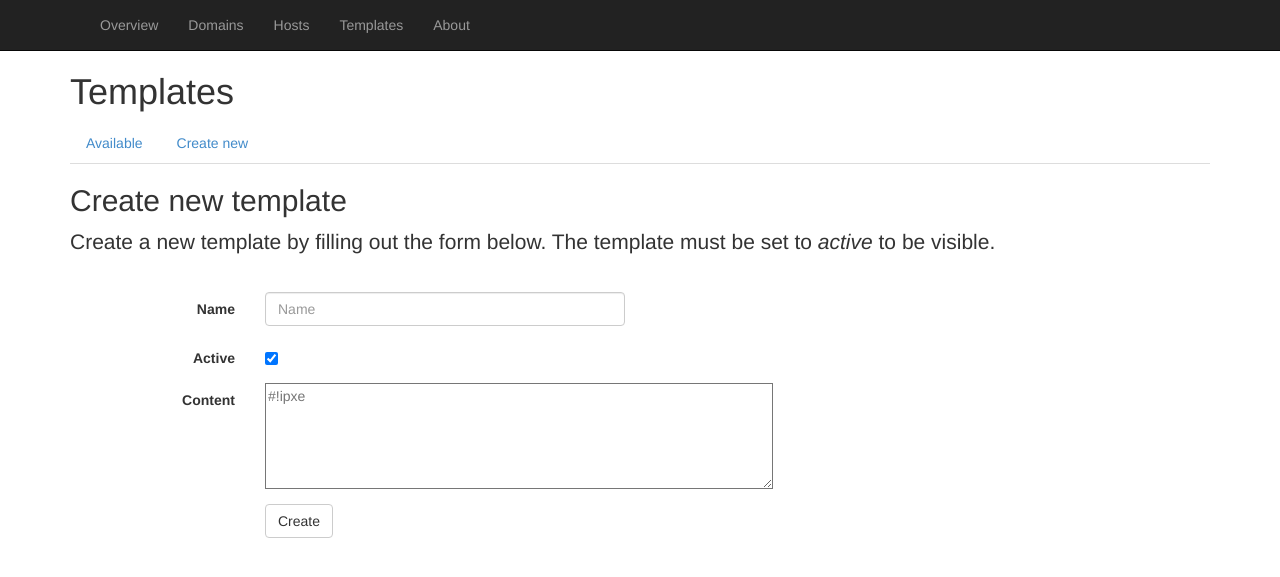
After one commit to Redpill-Linpro/kickoff, a Python web app: template kickoff/app/templates/templates_new.html in a window 1280 px wide. The commit adds this page. Shown: the top 577 px of the page. Run offline with Jinja, Linux system fonts and the light colour scheme; the template is opened without the code that fills it, so the values that code supplies are empty; some libraries are stand-ins or nearby versions.

Commit message:
Initial support for templates

```diff
--- a/kickoff/app/templates/mac_menu.html
+++ b/kickoff/app/templates/mac_menu.html
@@ -16,7 +16,7 @@
 {% endif %}
 
 <ul class="nav nav-tabs">
-  <li {% if active=="history" %}class="active"{%endif%}><a href="/mac/{{ mac }}/history">Boot history</a></li>
-  <li {% if active=="configuration" %}class="active"{%endif%}><a href="/mac/{{ mac }}/configuration">Configuration</a></li>
-  <li {% if active=="security" %}class="active"{%endif%}><a href="/mac/{{ mac }}/security">Security filters</a></li>
+  <li {% if subactive=="history" %}class="active"{%endif%}><a href="/mac/{{ mac }}/history">Boot history</a></li>
+  <li {% if subactive=="configuration" %}class="active"{%endif%}><a href="/mac/{{ mac }}/configuration">Configuration</a></li>
+  <li {% if subactive=="security" %}class="active"{%endif%}><a href="/mac/{{ mac }}/security">Security filters</a></li>
 </ul>
--- a/kickoff/app/templates/menu.html
+++ b/kickoff/app/templates/menu.html
@@ -12,6 +12,7 @@
         <li {% if active=="overview" %}class="active"{% endif %}><a href="/">Overview</a></li>
         <li {% if active=="domains" %}class="active"{% endif %}><a href="/domains">Domains</a></li>
         <li {% if active=="hosts" %}class="active"{% endif %}><a href="/hosts">Hosts</a></li>
+        <li {% if active=="templates" %}class="active"{% endif %}><a href="/templates">Templates</a></li>
         <li {% if active=="about" %}class="active"{% endif %}><a href="/about">About</a></li>
       </ul>
     </div>
--- /dev/null
+++ b/kickoff/app/templates/templates_menu.html
@@ -0,0 +1,6 @@
+<h1>Templates</h1>
+
+<ul class="nav nav-tabs">
+  <li {% if subactive=="available" %}class="active"{% endif %}><a href="/templates/available">Available</a></li>
+  <li {% if subactive=="new" %}class="active"{% endif %}><a href="/templates/new">Create new</a></li>
+</ul>
--- /dev/null
+++ b/kickoff/app/templates/templates_new.html
@@ -0,0 +1,54 @@
+{% include "header.html" %}
+
+{% include "templates_menu.html" %}
+
+<h2>Create new template</h2>
+
+<p class="lead">Create a new template by filling out the form below. The template must be set to <i>active</i> to be visible.</p>
+
+<form class="form-horizontal" role="form" method="POST" action="">
+  <div class="form-group">
+    <div class="col-lg-offset-2 col-lg-10">
+      {% if message %}
+        {% if message_category %}
+          {% if message_category == 0 %}
+            <div class="alert alert-success">
+          {% elif message_category == 1 %}
+            <div class="alert alert-warning">
+          {% else %}
+            <div>
+          {% endif %}
+        {% endif %}
+        {{ message }}
+        </div>
+      {% endif %}
+    </div>
+  </div>
+  <div class="form-group">
+    <label for="name" class="col-lg-2 control-label">Name</label>
+    <div class="col-lg-4">
+      <input name="name" type="text" class="form-control" id="name" placeholder="Name">
+    </div>
+  </div>
+  <div class="form-group">
+    <label for="active" class="col-lg-2 control-label">Active</label>
+    <div class="col-lg-4">
+      <div class="checkbox">
+        <input name="active" type="checkbox" id="active" checked="checked"/>
+      </div>
+    </div>
+  </div>
+  <div class="form-group">
+    <label for="content" class="col-lg-2 control-label">Content</label>
+    <div class="col-lg-4">
+      <textarea name="content" id="content" placeholder="#!ipxe" cols="60" rows="5"></textarea>
+    </div>
+  </div>
+  <div class="form-group">
+    <div class="col-lg-offset-2 col-lg-10">
+      <button type="submit" class="btn btn-default">Create</button>
+    </div>
+  </div>
+</form>
+
+{% include "footer.html" %}
```
Also changed, not shown: kickoff/app/kickoff.py (+58 -3 lines), kickoff/app/templates/templates_available.html (added, +24 -0 lines).
